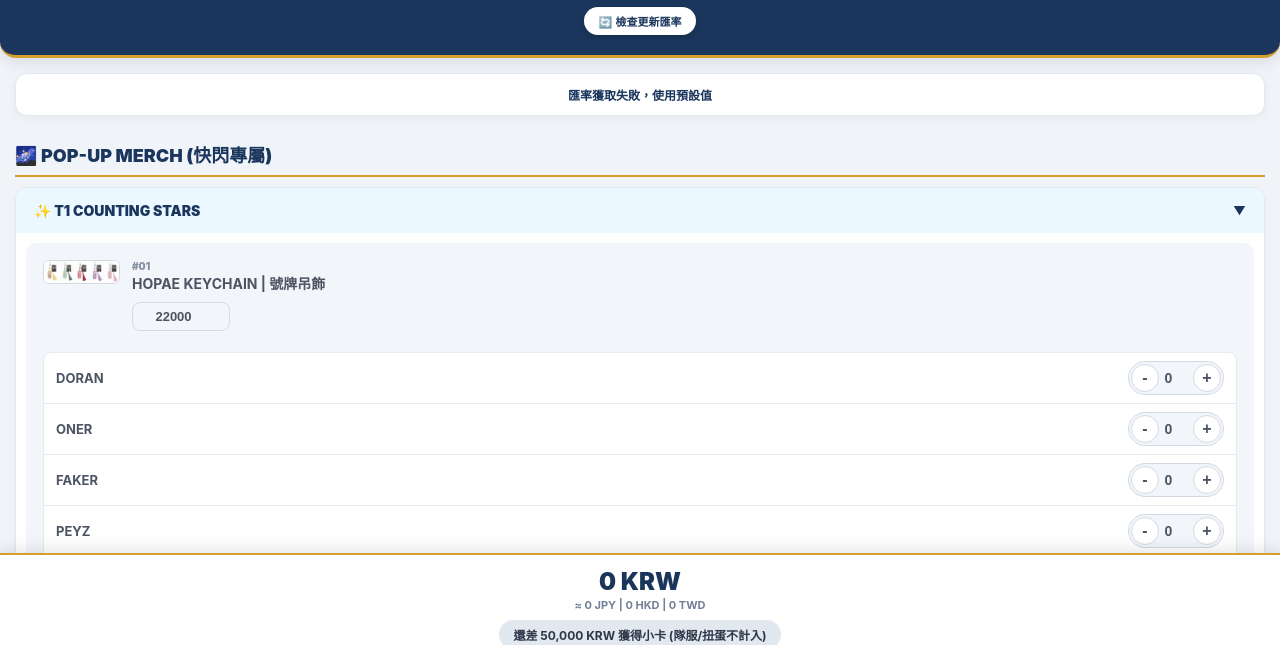
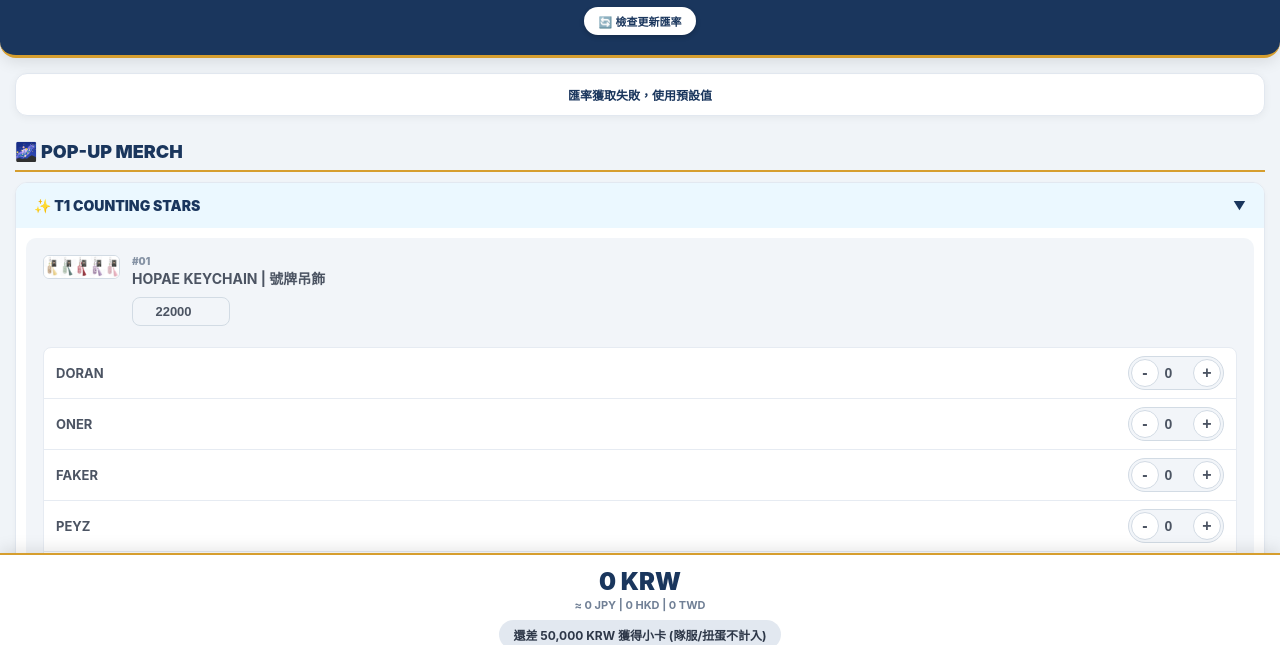
Before and after one commit to lariri8012/t1-countingstars-popup, a plain HTML site: page index.html in a window 1280 px wide. Shown: the part 74-719 px from the top of the page. Drawn offline with Linux system fonts and the light colour scheme; no server answers.

Commit message:
Update index.html

```diff
--- a/index.html
+++ b/index.html
@@ -3,7 +3,7 @@
 <head>
     <meta charset="UTF-8">
     <meta name="viewport" content="width=device-width, initial-scale=1.0">
-    <title>T1 暗行天文popup Wishlist</title>
+    <title>T1 暗行天文 POPUP 🌌</title>
     <style>
         :root {
             --theme-blue: #1A365D;
@@ -108,7 +108,7 @@
 </div>
 
 <script>
-    const CURRENT_VERSION = "202607-POPUP-V10-FINAL-FIX";
+    const CURRENT_VERSION = "202607-POPUP-V11-BUGFIX";
 
     let rates = { JPY: 0.111, HKD: 0.0057, TWD: 0.0235 };
     let prices = {}; let qtys = {}; let orders = [];
@@ -122,7 +122,7 @@
         { id: 3, name: "STRING POUCH | 束口袋", subCat: "counting_stars", price: 21000 },
         { id: 4, name: "DESK MAT | 桌墊", subCat: "counting_stars", price: 33000 },
         { id: 5, name: "CRYSTAL PAPERWEIGHT | 水晶紙鎮", subCat: "counting_stars", price: 29000 },
-        { id: 6, name: "TICKET BOOK | 票根收集冊", subCat: "counting_stars", price: 25000 },
+        { id: 6, name: "TICKET BOOK | 票根冊", subCat: "counting_stars", price: 25000 },
         { id: 7, name: "RANDOM CHAMPIONSHIP TICKET | 隨機冠軍門票", subCat: "counting_stars", price: 8000 },
         { id: 8, name: "SPINNING METAL KEYCHAIN | 旋轉金屬吊飾", subCat: "counting_stars", price: 25000 },
         { id: 9, name: "BRACELET | 手鍊", subCat: "counting_stars", price: 20000 },
@@ -132,29 +132,29 @@
         { id: 13, name: "FABRIC FOLDING FAN | 布面摺扇", subCat: "counting_stars", price: 19500, drop2: true },
 
         // 2. T1 KLZ
-        { id: 14, name: "SHOOTING STAR PLUSH KEYCHAIN | 流星絨毛吊飾", players: true, subCat: "klz", price: 14000 },
-        { id: 15, name: "RANDOM COMIC STRIP STICKER SET (COUNTING STARS) | 隨機漫畫貼紙(天文版)", subCat: "klz", price: 5000 },
-        { id: 16, name: "METAL BADGE | 金屬徽章", players: true, subCat: "klz", price: 10000, drop2: true },
-        { id: 17, name: "BOUCLE KEYCHAIN | 絨毛線軸吊飾", players: true, subCat: "klz", price: 14000 },
-        { id: 18, name: "RANDOM COMIC STRIP STICKER SET | 隨機漫畫貼紙", subCat: "klz", price: 5000 },
-        { id: 19, name: "DECO STICKER SET | 裝飾貼紙組", subCat: "klz", price: 5000 },
-        { id: 20, name: "PHOTOCARD STAND | 小卡立牌", subCat: "klz", price: 13000 },
+        { id: 14, name: "SHOOTING STAR PLUSH KEYCHAIN | 流星t1klz吊飾", players: true, subCat: "klz", price: 14000 },
+        { id: 15, name: "RANDOM COMIC STRIP STICKER SET (COUNTING STARS) | 隨機t1klz漫畫貼紙(天文版)", subCat: "klz", price: 5000 },
+        { id: 16, name: "METAL BADGE | t1klz金屬徽章", players: true, subCat: "klz", price: 10000, drop2: true },
+        { id: 17, name: "BOUCLE KEYCHAIN | 絨毛t1klz吊飾", players: true, subCat: "klz", price: 14000 },
+        { id: 18, name: "RANDOM COMIC STRIP STICKER SET | 隨機t1klz漫畫貼紙", subCat: "klz", price: 5000 },
+        { id: 19, name: "DECO STICKER SET | t1klz裝飾貼紙組", subCat: "klz", price: 5000 },
+        { id: 20, name: "PHOTOCARD STAND | t1klz小卡立牌", subCat: "klz", price: 13000 },
 
         // 3. GACHA MACHINE
         { id: 21, name: "RANDOM SCREEN CLEANER STICKER | 隨機螢幕清潔貼", subCat: "gacha", price: 4000, excludePC: true },
         { id: 22, name: "RANDOM PUZZLE KEYCHAIN | 隨機拼圖吊飾", subCat: "gacha", price: 4000, excludePC: true },
 
         // 4. SKT x T1
-        { id: 23, name: "ATI PLUSHIE KEYCHAIN | ATI 絨毛娃吊飾", subCat: "skt", price: 20000 },
+        { id: 23, name: "ATI PLUSHIE KEYCHAIN | ATI娃吊飾", subCat: "skt", price: 20000 },
         { id: 24, name: "T1 CREST BADGE SET | T1 隊徽徽章組", subCat: "skt", price: 36000 },
 
         // 5. T1 EVERYWHERE
-        { id: 25, name: "2026 PLUSHIE KEYCHAIN (15CM) | 2026 絨毛娃吊飾", players: true, subCat: "everywhere", price: 26000 },
+        { id: 25, name: "2026 PLUSHIE KEYCHAIN (15CM) | 2026 全世踢娃15cm", players: true, subCat: "everywhere", price: 26000 },
 
         // 6. 2026 HAPPY T1
         { id: 26, name: "HAPPY T1 PACKAGE | Happy T1 套組", subCat: "happy", price: 40000 },
-        { id: 27, name: "T-SHIRT | 紀念 T恤", subCat: "happy", price: 39000 },
-        { id: 28, name: "BALL CAP | 棒球帽", subCat: "happy", price: 38000 },
+        { id: 27, name: "T-SHIRT | Happy T1 T恤", subCat: "happy", price: 39000 },
+        { id: 28, name: "BALL CAP | Happy T1 棒球帽", subCat: "happy", price: 38000 },
         { id: 29, name: "PHOTOCARD SET | 小卡組", subCat: "happy", price: 12000 },
         { id: 30, name: "FILM KEYCHAIN | 底片吊飾", subCat: "happy", price: 8000 },
 
@@ -185,7 +185,7 @@
 
     const menuStructure = [
         {
-            mainTitle: "🌌 POP-UP MERCH (快閃專屬)",
+            mainTitle: "🌌 POP-UP MERCH ",
             subs: [
                 { id: "counting_stars", title: "✨ T1 COUNTING STARS", open: true, type: "pop" },
                 { id: "klz", title: "⭐ T1 KLZ", open: true, type: "pop" },
@@ -194,7 +194,7 @@
             ]
         },
         {
-            mainTitle: "🛍️ OFFICIAL MERCH (常規周邊)",
+            mainTitle: "🛍️ OFFICIAL MERCH ",
             subs: [
                 { id: "everywhere", title: "🌍 T1 EVERYWHERE", open: false, type: "off" },
                 { id: "happy", title: "🎉 2026 HAPPY T1", open: false, type: "off" },
@@ -215,10 +215,10 @@
         calcTotal();
     }
 
-    function saveToStorage() { localStorage.setItem('t1_popup_v10', JSON.stringify({ version: CURRENT_VERSION, prices, qtys, orders })); }
+    function saveToStorage() { localStorage.setItem('t1_popup_v11', JSON.stringify({ version: CURRENT_VERSION, prices, qtys, orders })); }
 
     function loadFromStorage() {
-        const saved = localStorage.getItem('t1_popup_v10');
+        const saved = localStorage.getItem('t1_popup_v11');
         if (saved) {
             const d = JSON.parse(saved);
             prices = d.prices || {}; qtys = d.qtys || {}; orders = d.orders || [];
@@ -253,7 +253,6 @@
 
                     let badgesHtml = "";
                     if (item.excludePC) {
-                        // 區分扭蛋機同隊服嘅標籤
                         if (item.subCat === "gacha") {
                             badgesHtml += `<span class="badge-exclude" style="background:#718096;">未知是否計入(暫除外)</span>`;
                         } else {
@@ -289,7 +288,8 @@
                         html += `<div class="player-list">`;
                         players.forEach(p => {
                             const q = qtys[`${item.id}-${p}`] || 0;
-                            html += `<div class="player-row ${q>0?'active':''}" id="prow-${item.id}-${p}"><div style="font-size:13px; font-weight:bold; color:var(--text-main);">${p}</div><div class="qty-box"><button class="qty-btn" onclick="updateQty('${item.id}-${p}', -1, ${item.id})">-</button><input type="number" class="qty-input" id="qty-${item.id}-${p}" value="${q}" readonly><button class="qty-btn" onclick="updateQty('${item.id}', 1, ${item.id})">+</button></div></div>`;
+
+                            html += `<div class="player-row ${q>0?'active':''}" id="prow-${item.id}-${p}"><div style="font-size:13px; font-weight:bold; color:var(--text-main);">${p}</div><div class="qty-box"><button class="qty-btn" onclick="updateQty('${item.id}-${p}', -1, ${item.id})">-</button><input type="number" class="qty-input" id="qty-${item.id}-${p}" value="${q}" readonly><button class="qty-btn" onclick="updateQty('${item.id}-${p}', 1, ${item.id})">+</button></div></div>`;
                         });
                         html += `</div>`;
                     }
@@ -374,7 +374,6 @@
                 if(q > 0) {
                     hasItems = true;
                     let badge = "";
-                    // 購物車明細裡面嘅標籤都分開咗
                     if (item.excludePC) {
                         badge = item.subCat === "gacha" ? `<span style="color:#718096; font-size:10px; margin-left:4px;">(未知是否計入 暫除外)</span>` : `<span style="color:#E23645; font-size:10px; margin-left:4px;">(不計小卡)</span>`;
                     }
@@ -428,7 +427,7 @@
     function deleteOrder(id) { if(confirm("確定刪除這張訂單嗎？")) { orders = orders.filter(o => o.id !== id); saveToStorage(); renderOrderHistory(); } }
     function forceRefresh() { if(confirm("手動刷新頁面？(當前選擇將保留)")) { window.location.reload(true); } }
     function resetCurrentSelection() { if(confirm("確定清空『目前選購』？")) { Object.keys(qtys).forEach(k => qtys[k] = 0); saveToStorage(); initShop(); renderCart(); } }
-    function resetEverything() { if(confirm("⚠️ 刪除所有儲存數據！確定嗎？")) { localStorage.removeItem('t1_popup_v10'); location.reload(); } }
+    function resetEverything() { if(confirm("⚠️ 刪除所有儲存數據！確定嗎？")) { localStorage.removeItem('t1_popup_v11'); location.reload(); } }
 
     initShop();
 </script>
```
